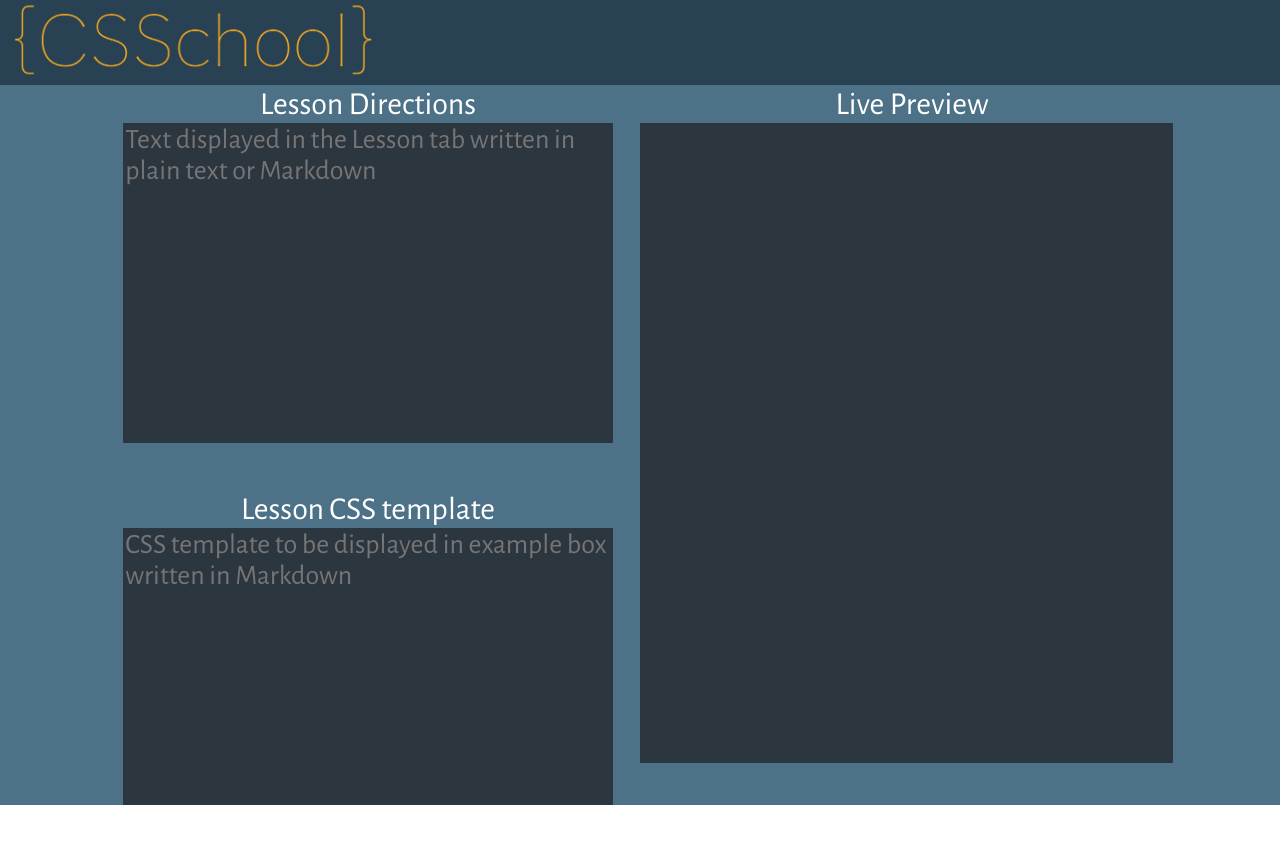
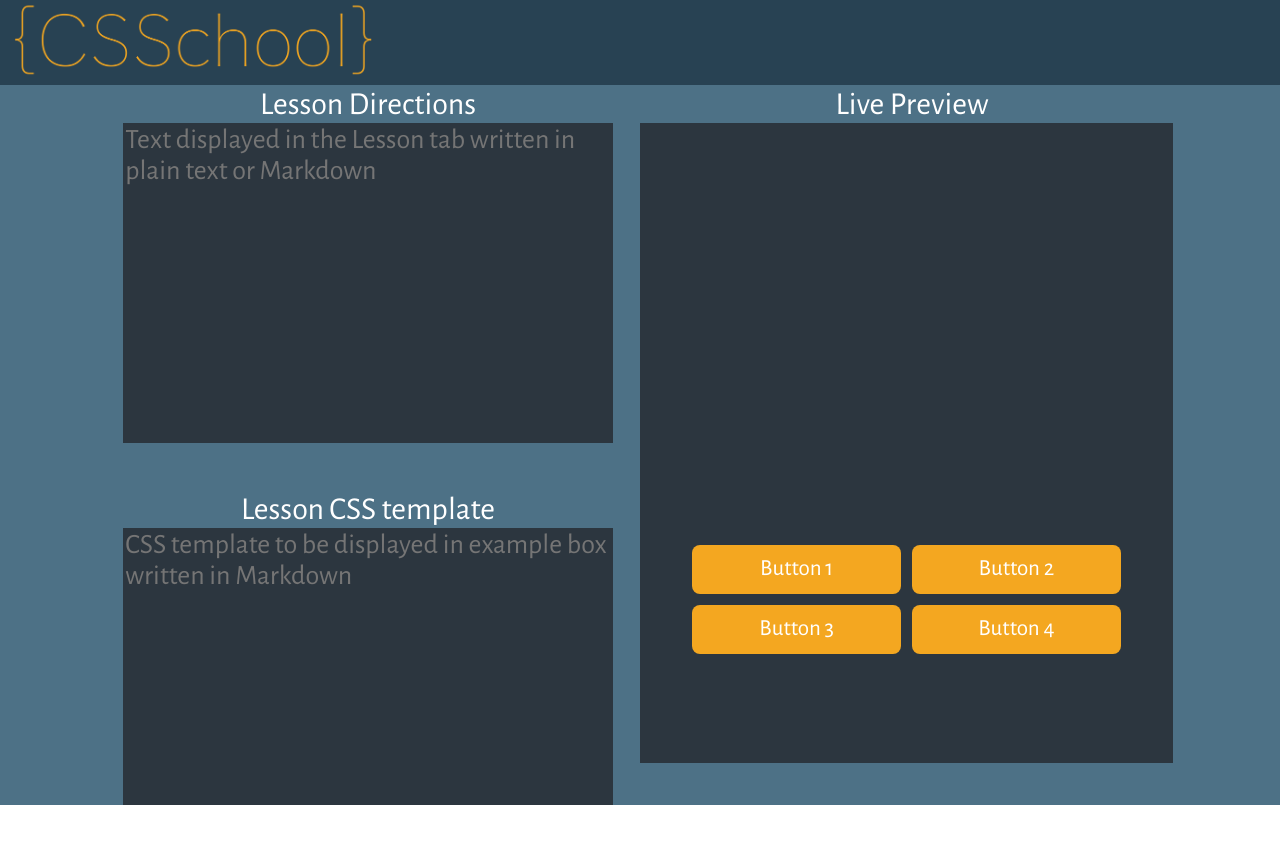
Before and after one commit to SpencerLindemuth/CSSchool-frontend, a React (Create React App) app: page /createlesson in a window 1280 px wide. Shown: the top 844 px of the page. Built offline with nearby package versions, Linux system fonts and the light colour scheme; no server answers.

Commit message:
style preview buttons working

```diff
--- a/src/App.css
+++ b/src/App.css
@@ -246,11 +246,22 @@ button:hover{
   color: white;
   font-size: calc(12px + 2vmin);
   height: 80vh;
-  overflow: auto;
+  overflow: scroll;
+  display: grid;
+  grid-template-areas:
+  "a a a a a"
+  "a a a a a"
+  "a a a a a"
+  "a a a a a"
+  "b b b b b";
 }
 
 #livepreview p{
-  margin-top: 0;
+  grid-area: a;
+}
+
+#testformbuttons{
+  grid-area: b;
 }
 @media only screen and (max-width: 1000px){
 
--- a/src/components/CreateLesson.js
+++ b/src/components/CreateLesson.js
@@ -20,6 +20,7 @@ export default class CreateLesson extends React.Component {
         styleSheetLength: 0,
         stylesAdded: 0,
         lessonTemplateFocus: false,
+        buttonStyleAdded: false,
     }
 
     lessonTextChange = (ev) => {
@@ -101,28 +102,6 @@ export default class CreateLesson extends React.Component {
                 return {stylesAdded: prevState.stylesAdded + (j)}
             })
         }
-        //let parsedRule = rules.join("")
-        // if(this.state.stylesAdded !== 0){
-        //     let i = 0;
-        //     while(i < this.state.stylesAdded){
-        //         sheet.deleteRule(sheet.cssRules.length-1)
-        //         this.setState({stylesAdded: this.state.stylesAdded - 1})
-        //         i++
-        //     }
-        //     this.setState({stylesAdded: this.state.stylesAdded - i})
-        // }
-        // try{
-        //     for (let i = 0; i < parsedArray.length; i++) {
-        //         console.log(parsedRule)
-        //         sheet.insertRule(parsedRule, sheet.cssRules.length);
-        //         this.setState({
-        //             stylesAdded: [...this.state.stylesAdded, ...parsedRule]
-        //         })
-        //     }
-        // }
-        // catch(error){
-        //     console.log()
-        // }
       }
 
     buttonTextChange = (ev) => {
@@ -174,6 +153,45 @@ export default class CreateLesson extends React.Component {
                 })
                 break
             }
+    }
+
+    applyStyleTest = (ev) => {
+        let targetButton = ev.target.name
+        let sheet = window.document.styleSheets[0];
+        if(this.state.buttonStyleAdded){
+            let sheet = window.document.styleSheets[0];
+            sheet.deleteRule(sheet.cssRules.length-1)
+            this.setState({buttonStyleAdded: false})
+        }
+        if(targetButton === "1"){
+            try{
+                sheet.insertRule(this.state.button1css, sheet.cssRules.length)
+                this.setState({buttonStyleAdded: true})
+                //timeout()
+            }catch{}
+        }
+        else if(targetButton === "2"){
+            try{
+                sheet.insertRule(this.state.button2css, sheet.cssRules.length)
+                this.setState({buttonStyleAdded: true})
+                //timeout()
+            }catch{}
+        }
+        else if(targetButton === "3"){
+            try{
+                sheet.insertRule(this.state.button3css, sheet.cssRules.length)
+                this.setState({buttonStyleAdded: true})
+                //timeout()
+            }catch{}
+        }
+        else if(targetButton === "4"){
+            try{
+                sheet.insertRule(this.state.button4css, sheet.cssRules.length)
+                this.setState({buttonStyleAdded: true})
+                //timeout()
+            }catch{}
+        }
+
     }
 
     setTemplateFocus = () => {
@@ -267,6 +285,10 @@ export default class CreateLesson extends React.Component {
                         <div id="liveheader">Live Preview</div>
                         <div className="game" id="livepreview">
                             <ReactMarkdown source={this.state.lessonTemplateFocus ? this.state.lessonTemplate : this.state.lessonHtml} escapeHtml={false}/>
+                            <div id="testformbuttons">
+                                <button name="1" onClick={this.applyStyleTest}>Button 1</button><button  name="2" onClick={this.applyStyleTest}> Button 2</button>
+                                <button name="3" onClick={this.applyStyleTest}>Button 3</button><button name="4" onClick={this.applyStyleTest}>Button 4</button>
+                            </div>
                         </div>
                     </div>
 
```
